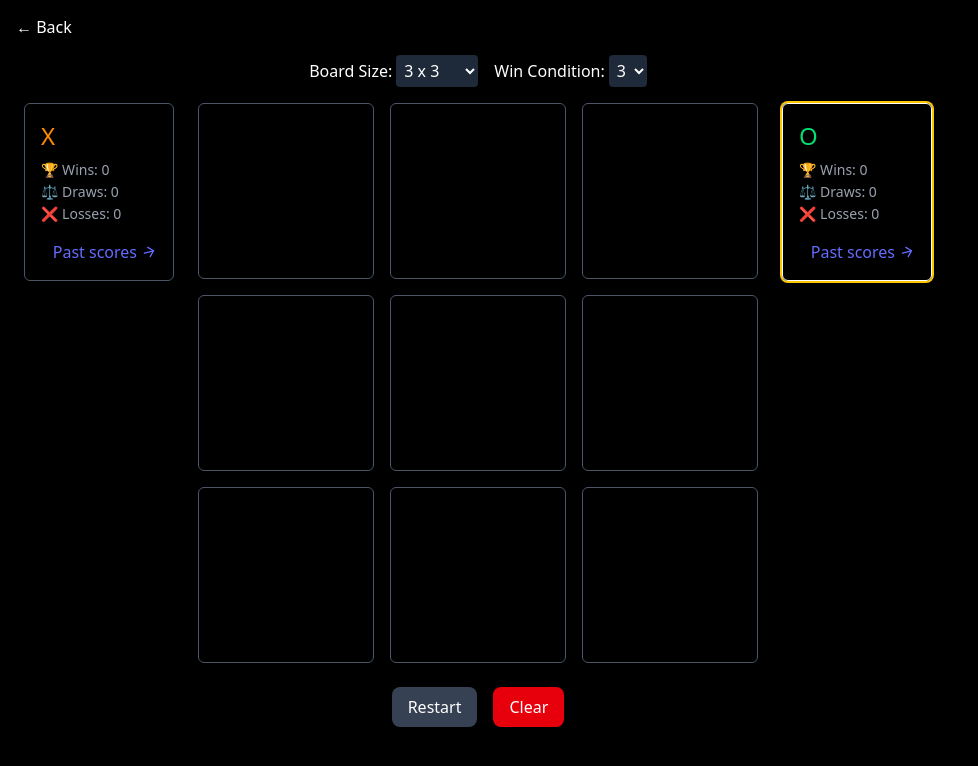
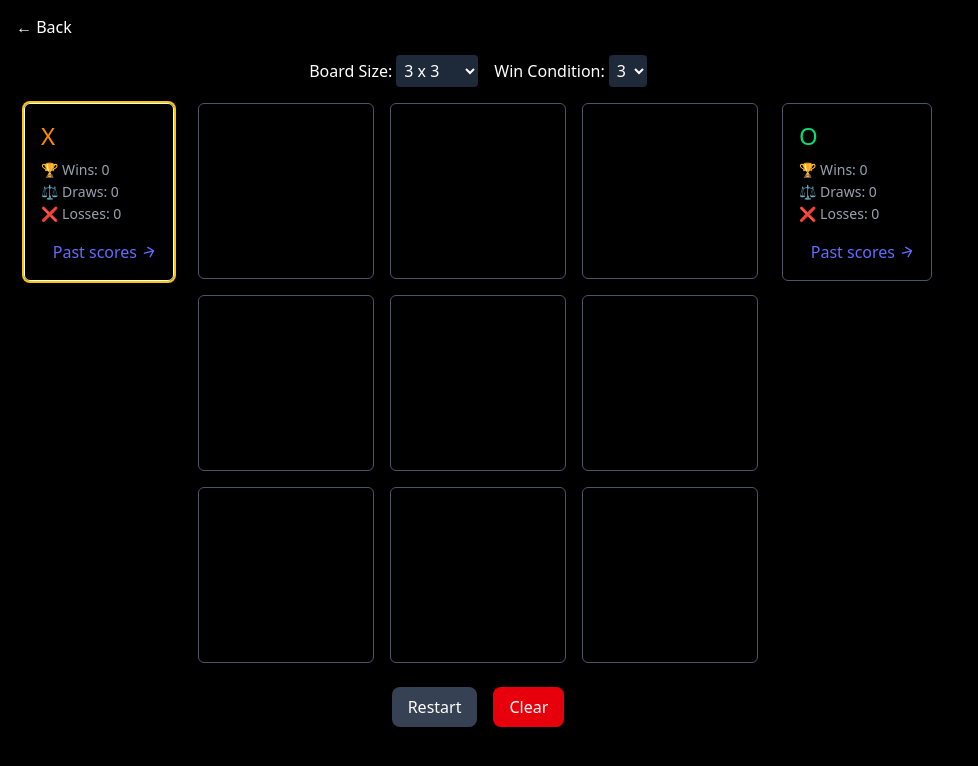
Before and after one commit to iamjustnobody/spruceeco_techtest, a React (Vite) app in the folder front_end/: page / in a window 1280 px wide. Both pictures are taken after a click on the button "Start". Shown: the top 766 px of the page, without its empty margins (0-978 px from the left). Built offline with nearby package versions, Linux system fonts and the light colour scheme.

Commit message:
fixed starting player logic for fairness

```diff
--- a/front_end/src/pages/Game.tsx
+++ b/front_end/src/pages/Game.tsx
@@ -1,4 +1,4 @@
-import React, { useState, useEffect } from "react";
+import React, { useState, useEffect, useRef } from "react";
 import { useNavigate } from "react-router-dom";
 import {
   generateEmptyBoard,
@@ -27,7 +27,7 @@ const GamePage: React.FC = () => {
   const [board, setBoard] = useState(generateEmptyBoard(3));
 
   const [winner, setWinner] = useState<null | number>(null);
-  const [whoStartsFirst, setWhoStartsFirst] = useState(0);
+  const [whoStartsFirst, setWhoStartsFirst] = useState(1);
   const [currentPlayer, setCurrentPlayer] = useState(whoStartsFirst);
   const [gameStatus, setGameStatus] = useState<"ON" | "OFF">("OFF");
 
@@ -37,6 +37,7 @@ const GamePage: React.FC = () => {
   const { state, dispatch: setPlayers } = usePlayerContext();
   const players = state.players;
 
+  const hasMounted = useRef(false);
   const routes = useRoutes();
   useEffect(() => {
     if (players.length < 2) {
@@ -46,6 +47,10 @@ const GamePage: React.FC = () => {
   }, [players]);
 
   useEffect(() => {
+    if (!hasMounted.current) {
+      hasMounted.current = true;
+      return;
+    }
     setBoard(generateEmptyBoard(boardSize));
     // restart(false);
     restart(gameStatus === "OFF" ? true : false);
```
